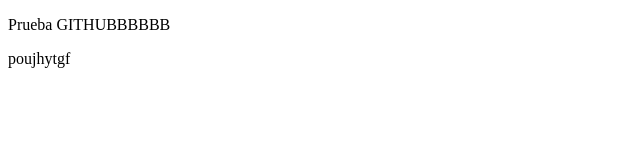
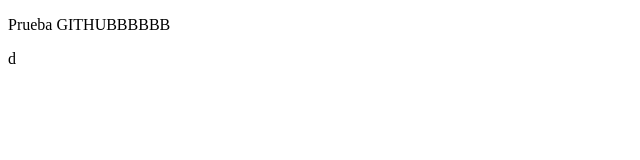
Before and after one commit to SamuelSantanaa/html, a plain HTML site: page prueba.html in a window 1280 px wide. Shown: the full height of the page, 0-640 px from the left. Drawn offline with Linux system fonts and the light colour scheme.

Commit message:
prueba2-1.3

```diff
--- a/prueba.html
+++ b/prueba.html
@@ -9,6 +9,6 @@
 
     <body>
         <p>Prueba GITHUBBBBBB</p>
-        poujhytgf
+        d
         </body>
         </html>
```
